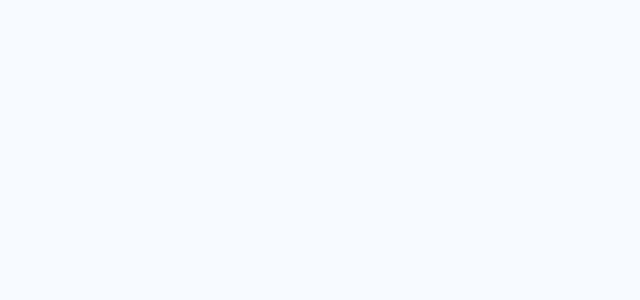
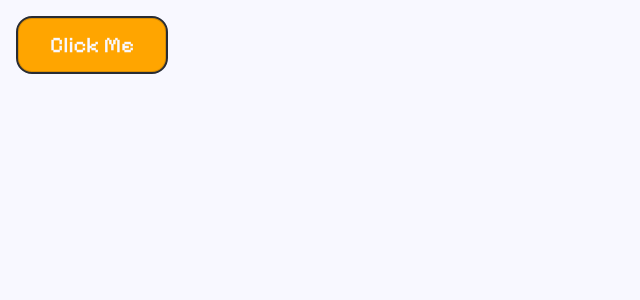
Before and after one commit to d4v3w/d4v3w-demos, a React (Create React App) app: page /dialog in a window 1280 px wide. Before the commit this address had no page. Shown: the top 300 px of the page, without its empty margins (0-640 px from the left). Built offline with nearby package versions, Linux system fonts and the light colour scheme; the HTML template or start-up script is replaced by a standard one; a web font is replaced by a local one.

Commit message:
Craete dialog demo component -open/close

```diff
--- a/src/App.tsx
+++ b/src/App.tsx
@@ -1,6 +1,7 @@
 import { BrowserRouter, Route, Routes } from "react-router-dom";
 import { Cards } from "./components/Cards";
 import { Carousel } from "./components/Carousel";
+import { Dialog } from "./components/Dialog";
 import { Page } from "./components/Page";
 import { Paralax } from "./components/Paralax";
 
@@ -11,7 +12,8 @@ function App() {
         <Route path="/" Component={Page}></Route>
         <Route path="/cards" Component={Cards}></Route>
         <Route path="/carousel" Component={Carousel}></Route>
-        <Route path="/scroll" Component={Paralax}></Route>
+        <Route path="/paralax" Component={Paralax}></Route>
+        <Route path="/dialog" Component={Dialog}></Route>
       </Routes>
     </BrowserRouter>
   );
--- a/src/components/Button.tsx
+++ b/src/components/Button.tsx
@@ -7,6 +7,10 @@ interface ButtonProps {
    * Is this the principal call to action on the page?
    */
   primary?: boolean;
+  /**
+   * Is this a form call to action in a form?
+   */
+  submit?: boolean;
   /**
    * How large should the button be?
    */
@@ -19,6 +23,10 @@ interface ButtonProps {
    * Optional click handler
    */
   onClick?: () => void;
+  /**
+   * Optional ref for the button
+   */
+  ref?: React.RefObject<HTMLButtonElement>;
 }
 
 /**
@@ -27,16 +35,21 @@ interface ButtonProps {
 export const Button = ({
   id = "",
   primary = false,
+  submit = false,
   size = "medium",
   label,
+  ref,
+  onClick = undefined,
   ...props
 }: ButtonProps) => {
   const mode = primary ? "primary" : "secondary";
   return (
     <button
       id={id}
-      type="button"
+      type={submit ? "submit" : "button"}
       className={classnames(styles.button, styles[size], styles[mode])}
+      onClick={onClick}
+      ref={ref}
       {...props}
     >
       {label}
--- /dev/null
+++ b/src/components/Dialog.module.css
@@ -0,0 +1,13 @@
+.container {
+  padding: 1rem;
+}
+
+.dialog::backdrop {
+  background: purple;
+  opacity: 0.3;
+}
+
+.dialogForm {
+  padding: 0;
+  margin: 0;
+}
--- /dev/null
+++ b/src/components/Dialog.tsx
@@ -0,0 +1,37 @@
+import { useRef } from "react";
+import { Button } from "./Button";
+import styles from "./Dialog.module.css";
+
+export const Dialog = () => {
+  const dialogRef = useRef<HTMLDialogElement>(null);
+  const dialogCloseRef = useRef<HTMLButtonElement>(null);
+
+  const openDialog = () => {
+    dialogRef.current?.showModal();
+  };
+
+  const closeDialog = () => {
+    dialogRef.current?.close();
+  };
+
+  return (
+    <div className={styles.container}>
+      <section>
+        <Button onClick={openDialog} label="Click Me" />
+      </section>
+      <dialog ref={dialogRef} className={styles.dialog}>
+        <form method="dialog" className={styles.dialogForm}>
+          <h3>Dialog</h3>
+          <p>Anim occaecat aliqua consequat pariatur.</p>
+          <Button
+            ref={dialogCloseRef}
+            onClick={closeDialog}
+            primary={false}
+            size="small"
+            label="Close"
+          />
+        </form>
+      </dialog>
+    </div>
+  );
+};
```
